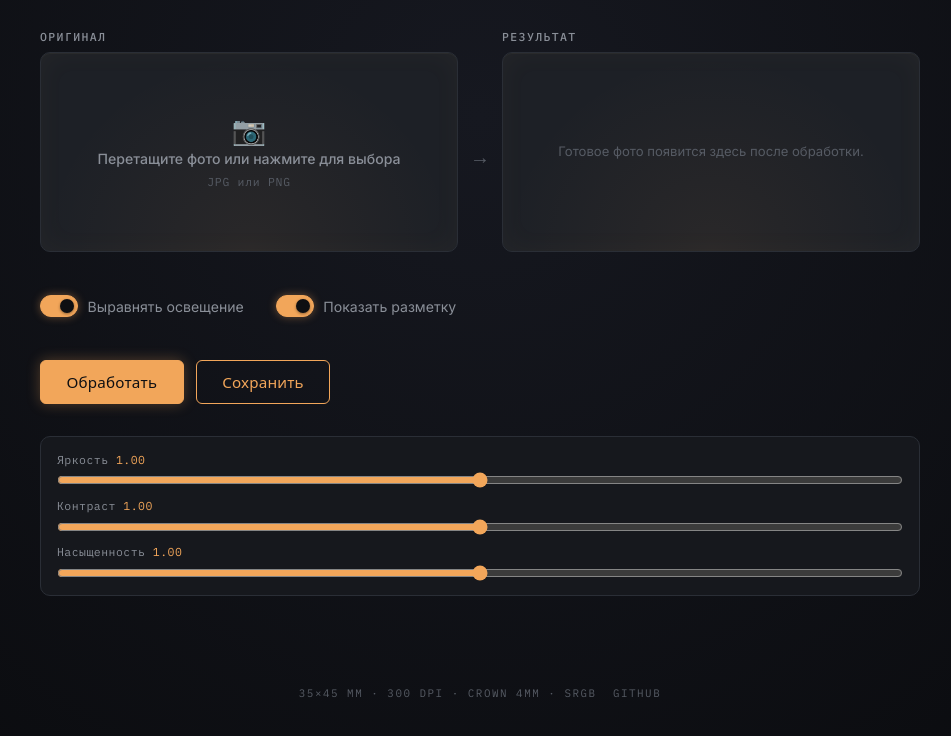
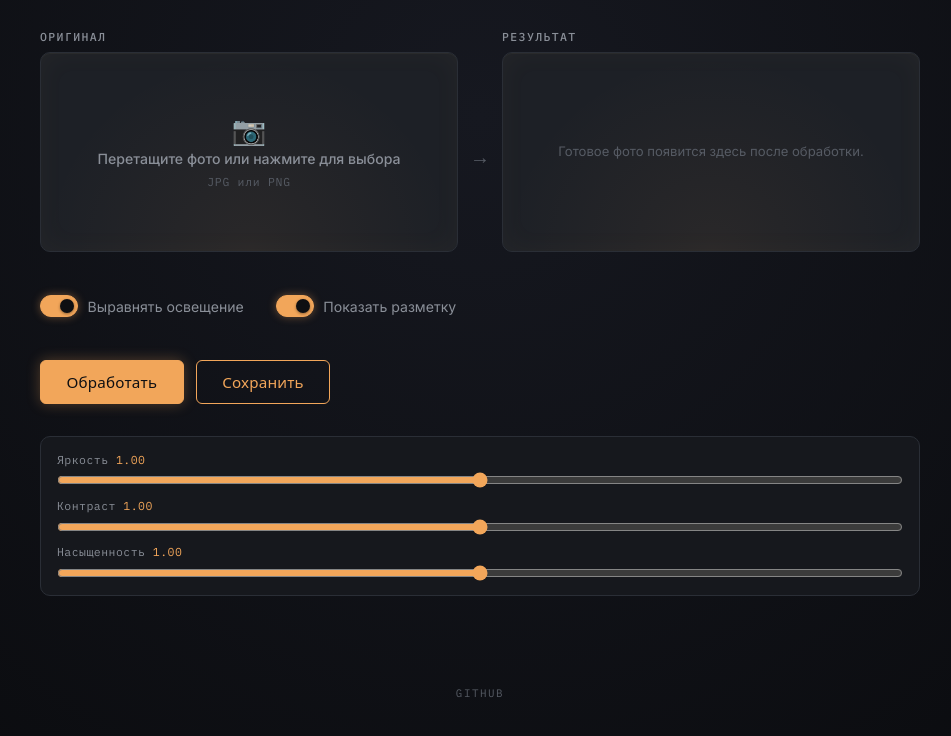
Before and after one commit to sergeypdev/passport-photo, a website built with Vite: page index.html in a window 1280 px wide. Shown: the part 162-898 px from the top of the page, without its empty margins (160-1111 px from the left). Built offline with nearby package versions, Linux system fonts and the light colour scheme; what onnxruntime-web would draw is missing.

Commit message:
Remove spec strip text, keep GitHub link

```diff
--- a/index.html
+++ b/index.html
@@ -105,7 +105,6 @@
 
     <!-- Footer spec strip -->
     <footer class="spec-strip">
-      35×45 MM · 300 DPI · CROWN 4MM · sRGB
       <a class="spec-github" href="https://github.com/sergeypdev/passport-photo" target="_blank" rel="noopener noreferrer">GitHub</a>
     </footer>
 
```
